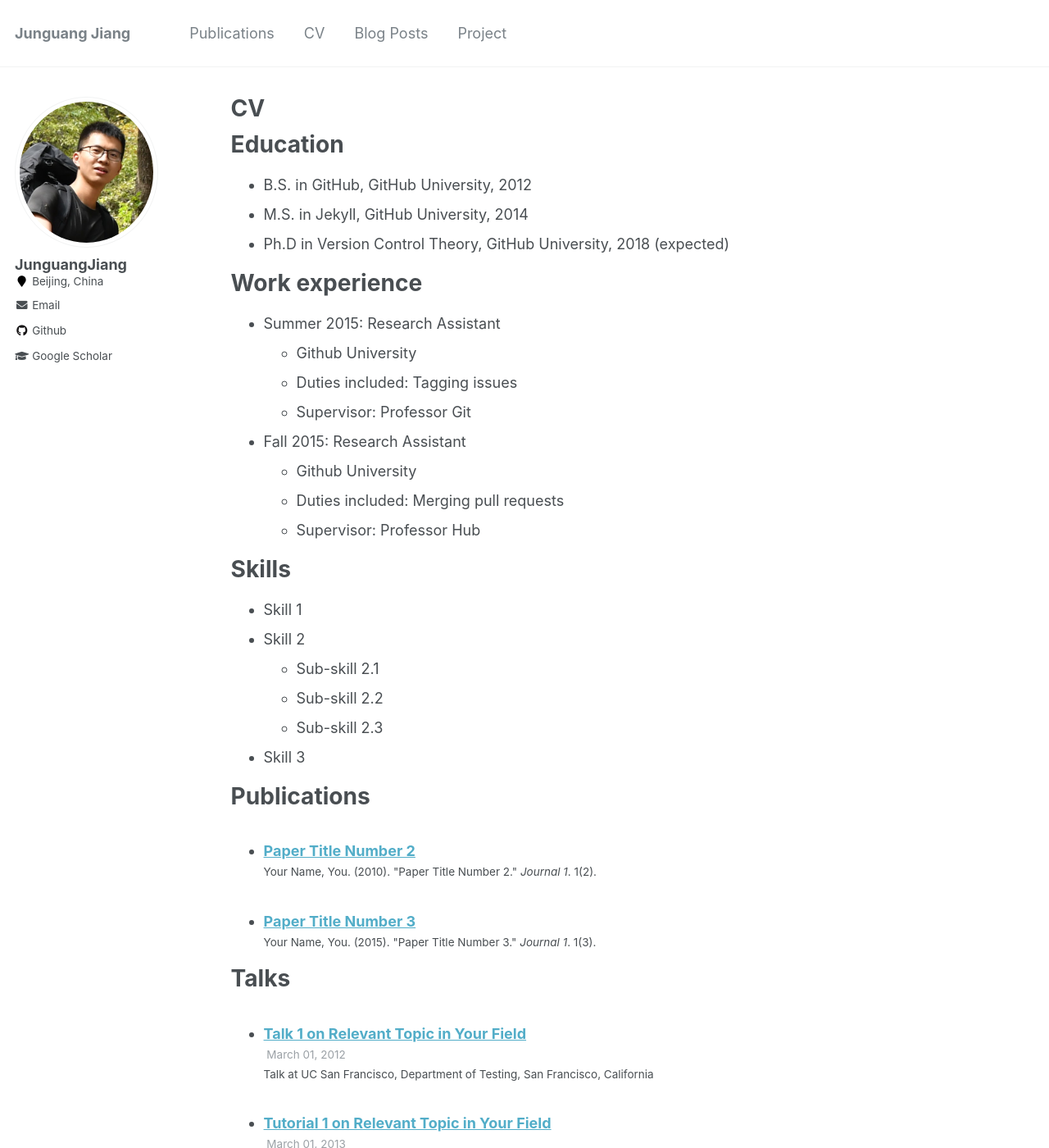
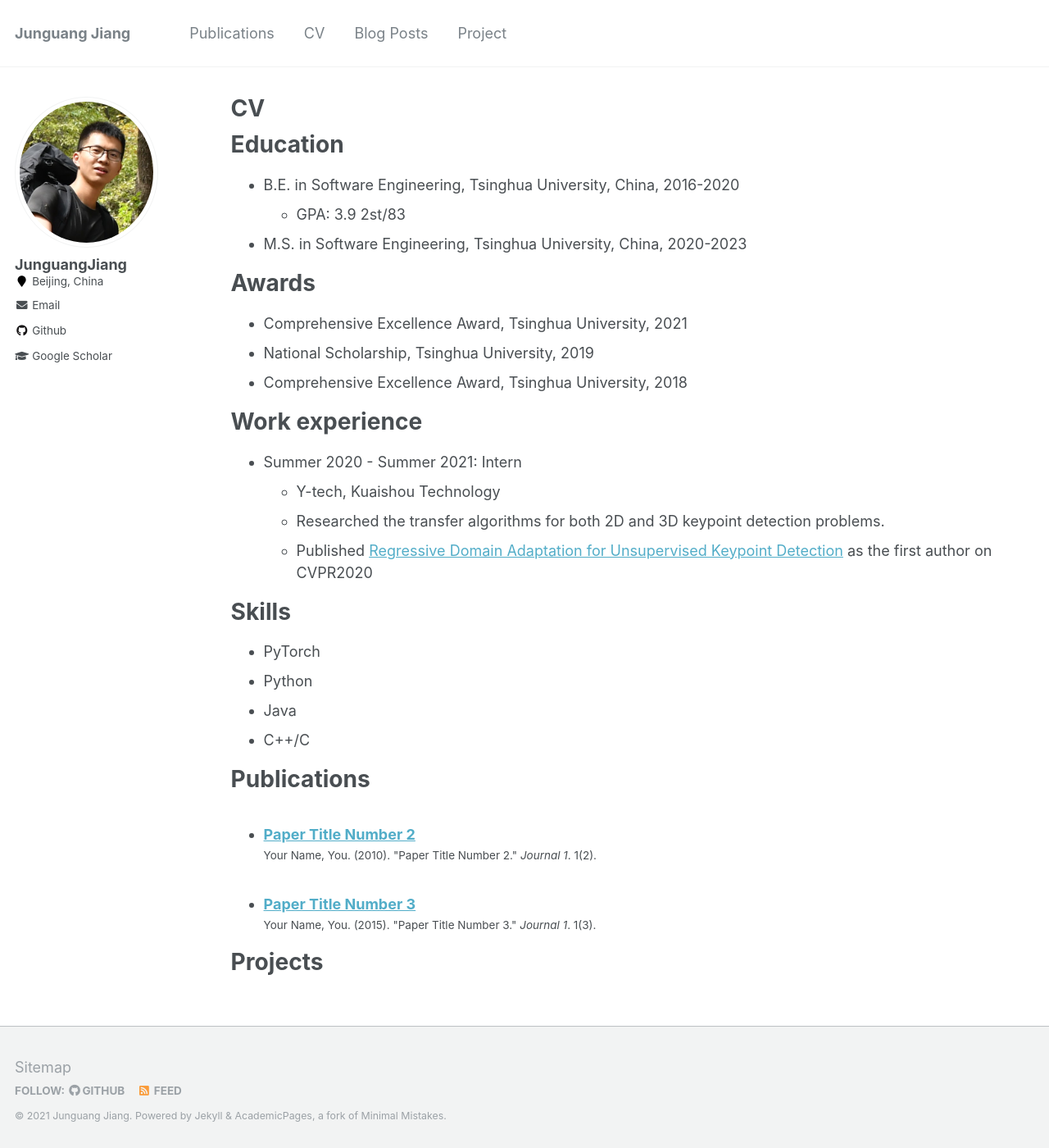
Before and after one commit to JunguangJiang/JunguangJiang.github.io, a Jekyll site: the page built from _pages/cv.md, in a window 1280 px wide and 1400 px high. Shown: the whole window at 82% size. Built offline with Jekyll 4.4.1, drawn with Linux system fonts in a browser that asks for light colours; a file with an impossible date is left out; some of the changed text lies outside the part shown.

Commit message:
Update cv.md

```diff
--- a/_pages/cv.md
+++ b/_pages/cv.md
@@ -11,30 +11,29 @@ redirect_from:
 
 Education
 ======
-* B.S. in GitHub, GitHub University, 2012
-* M.S. in Jekyll, GitHub University, 2014
-* Ph.D in Version Control Theory, GitHub University, 2018 (expected)
+* B.E. in Software Engineering, Tsinghua University, China, 2016-2020
+  * GPA: 3.9 2st/83
+* M.S. in Software Engineering, Tsinghua University, China, 2020-2023
+
+Awards
+======
+* Comprehensive Excellence Award, Tsinghua University, 2021
+* National Scholarship, Tsinghua University, 2019
+* Comprehensive Excellence Award, Tsinghua University, 2018
 
 Work experience
 ======
-* Summer 2015: Research Assistant
-  * Github University
-  * Duties included: Tagging issues
-  * Supervisor: Professor Git
-
-* Fall 2015: Research Assistant
-  * Github University
-  * Duties included: Merging pull requests
-  * Supervisor: Professor Hub
+* Summer 2020 - Summer 2021: Intern
+  * Y-tech, Kuaishou Technology
+  * Researched the transfer algorithms for both 2D and 3D keypoint detection problems.
+  * Published [Regressive Domain Adaptation for Unsupervised Keypoint Detection](https://openaccess.thecvf.com/content/CVPR2021/papers/Jiang_Regressive_Domain_Adaptation_for_Unsupervised_Keypoint_Detection_CVPR_2021_paper.pdf) as the first author on CVPR2020
 
 Skills
 ======
-* Skill 1
-* Skill 2
-  * Sub-skill 2.1
-  * Sub-skill 2.2
-  * Sub-skill 2.3
-* Skill 3
+* PyTorch
+* Python
+* Java
+* C++/C
 
 Publications
 ======
@@ -42,18 +41,8 @@ Publications
     {% include archive-single-cv.html %}
   {% endfor %}</ul>
 
-Talks
+Projects
 ======
-  <ul>{% for post in site.talks %}
+  <ul>{% for post in site.projects %}
     {% include archive-single-talk-cv.html %}
   {% endfor %}</ul>
-
-Teaching
-======
-  <ul>{% for post in site.teaching %}
-    {% include archive-single-cv.html %}
-  {% endfor %}</ul>
-
-Service and leadership
-======
-* Currently signed in to 43 different slack teams
```
